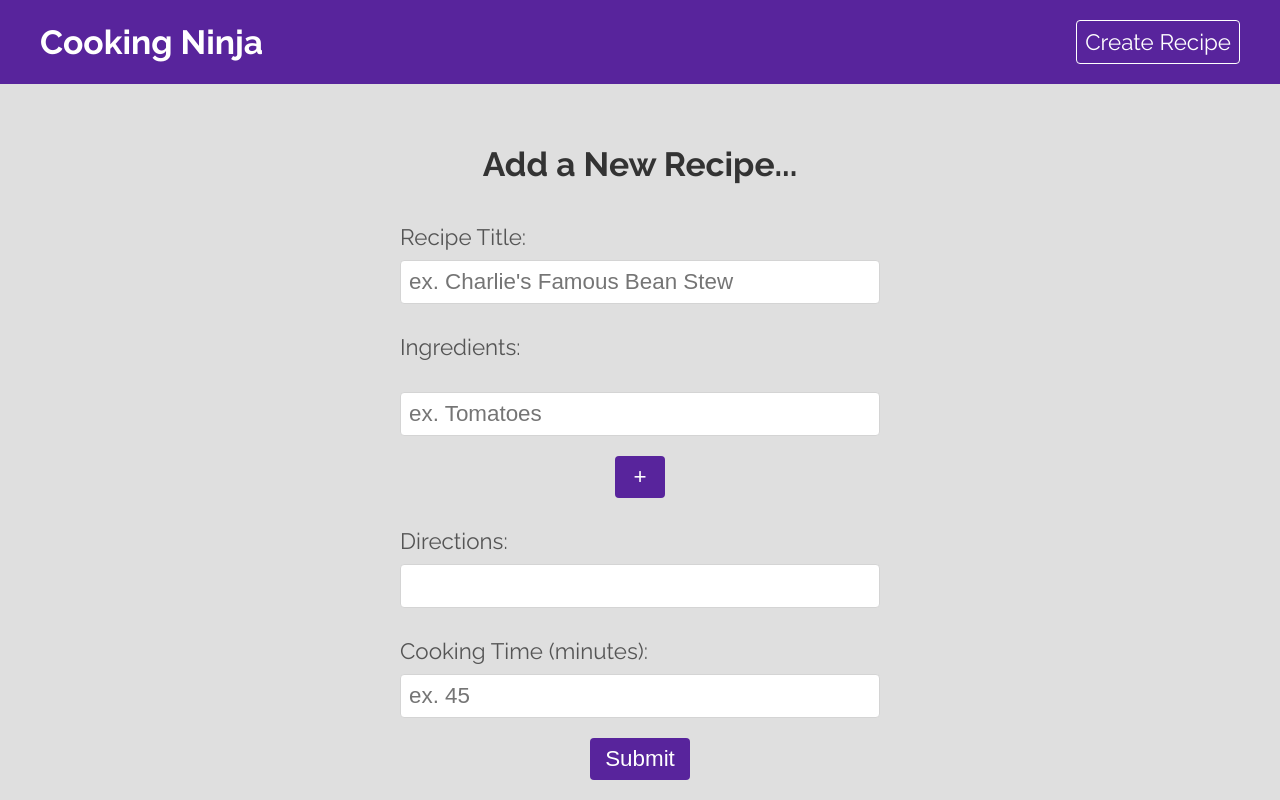
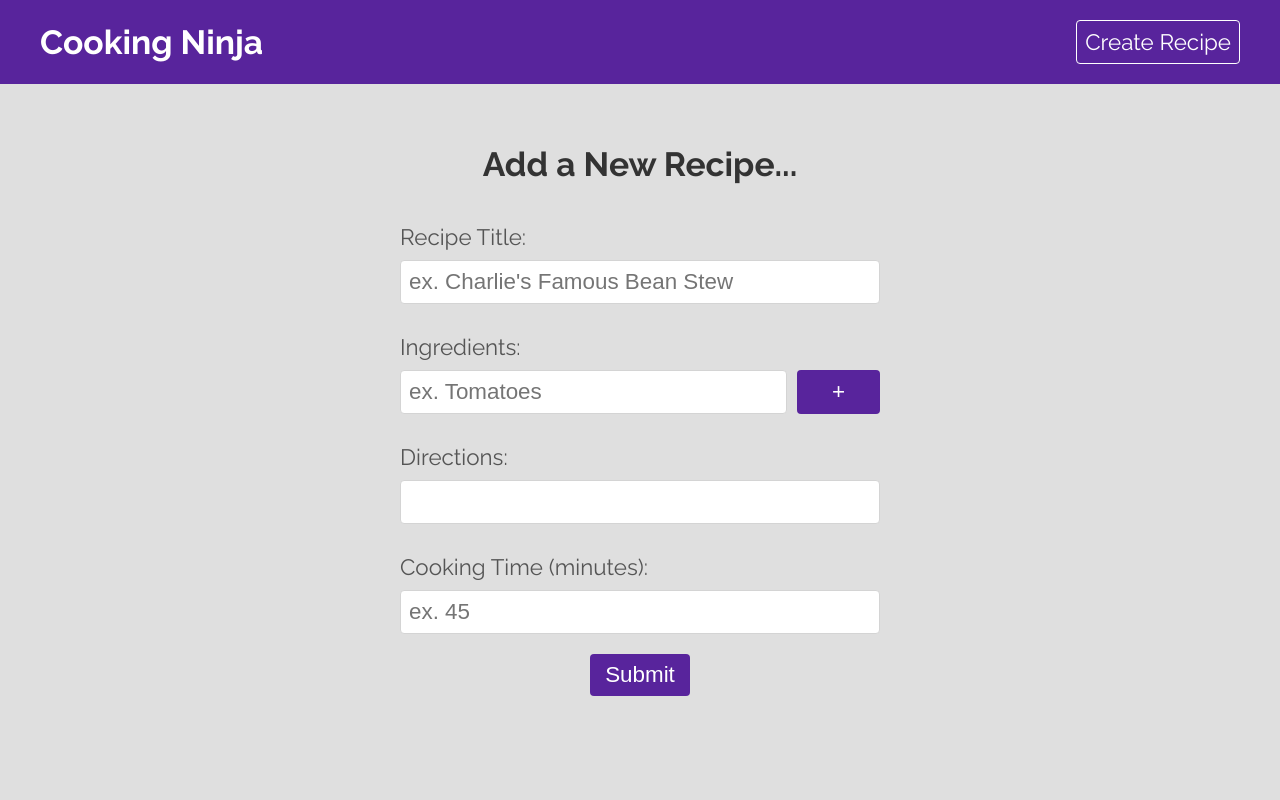
Before and after one commit to MattRuetz/react-recipe-book, a React (Create React App) app: page /create in a window 1280 px wide. Built offline with nearby package versions, Linux system fonts and the light colour scheme.

Commit message:
fixed ingredient preview list on Create page. TODO: Add created recipe to mock db

```diff
--- a/src/pages/create/Create.css
+++ b/src/pages/create/Create.css
@@ -11,7 +11,7 @@
     margin-top: 10px;
     font-size: 0.8em;
 }
-.create button.btn {
+.create button {
     display: block;
     width: 100px;
     font-size: 1em;
@@ -24,36 +24,18 @@
     text-decoration: none;
     margin: 20px auto;
 }
-
-.create button.btn-alt {
-    display: block;
-    width: 50px;
-    font-size: 1em;
-    color: #fff;
-    padding: 8px;
-    border: 0;
-    border-radius: 4px;
-    background-color: #58249c;
-    cursor: pointer;
-    text-decoration: none;
-    margin: 20px auto;
+.ingredients {
+    /* display: flex; */
+    flex-direction: row;
+    align-items: center;
+}
+.ingredients button {
+    margin: 0 0 0 10px;
 }
 
-.create ul {
+.text-and-btn {
     display: flex;
-    padding: 0;
-    justify-content: center;
-    margin-top: 0;
+    flex: 1;
+    flex-direction: row;
+    min-width: 100%;
 }
-.create li {
-    list-style-type: none;
-    margin-right: 10px;
-    color: #777;
-    font-size: 16px;
-}
-.create li::after {
-    content: ',';
-}
-.create li:last-child::after {
-    content: '.';
-}
--- a/src/pages/create/Create.js
+++ b/src/pages/create/Create.js
@@ -43,15 +43,13 @@ function Create() {
                 </label>
                 <label>
                     <span>Ingredients:</span>
-                    <ul>
-                        {ingredients.map((item) => (
-                            <li key={item}>{item}</li>
-                        ))}
-                    </ul>
                     <div className="ingredients">
+                        <div className="text-and-btn">
                             <input
                                 type="text"
-                            onChange={(e) => setNewIngredient(e.target.value)}
+                                onChange={(e) =>
+                                    setNewIngredient(e.target.value)
+                                }
                                 value={newIngredient}
                                 placeholder="ex. Tomatoes"
                                 ref={ingredientInput}
@@ -63,7 +61,21 @@ function Create() {
                                 +
                             </button>
                         </div>
+                        {ingredients.length > 0 && (
+                            <p className="ingredients">
+                                <strong>So far: </strong>
+                                {ingredients.map((item, index) =>
+                                    index === ingredients.length - 1 ? (
+                                        <em key={item}>{item}. </em>
+                                    ) : (
+                                        <em key={item}>{item}, </em>
+                                    )
+                                )}
+                            </p>
+                        )}
+                    </div>
                 </label>
+
                 <label>
                     <span>Directions:</span>
                     <input
```
Lines whose indentation alone changed are shown as unchanged.
